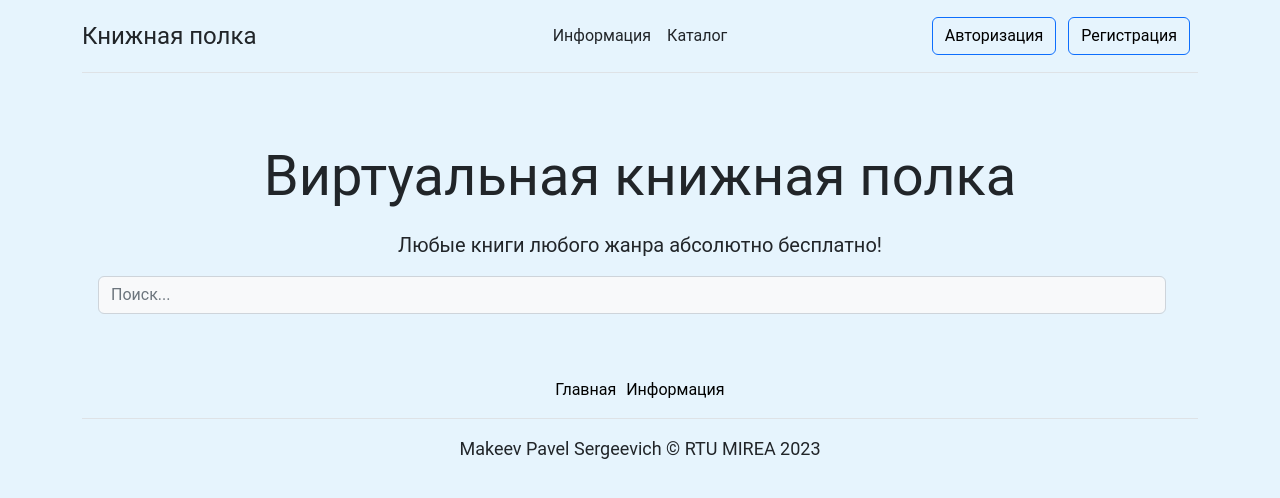
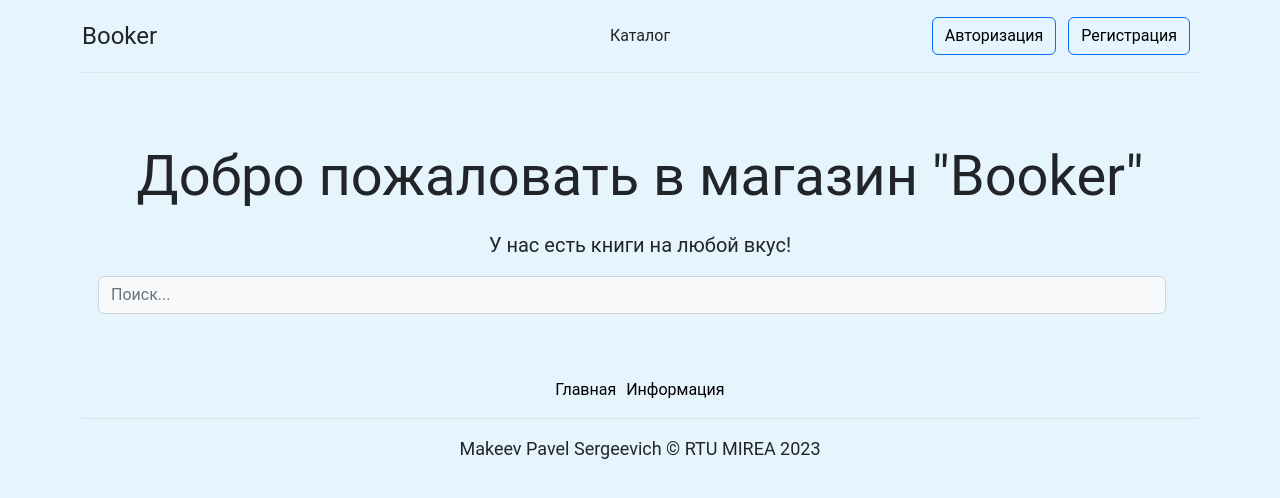
Before and after one commit to PaulMkEvil/BookStore, a Django app: page / in a window 1280 px wide. Shown: the top 498 px of the page. Run offline with Django 4.2, Linux system fonts and the light colour scheme; data that the repository does not hold is empty.

Commit message:
31.03 fix

```diff
--- a/cursework/main/models.py
+++ b/cursework/main/models.py
@@ -19,7 +19,7 @@ class Book(models.Model):
     category = models.CharField("Категория", choices=CATEGORY_CHOICES, max_length=2)
     author = models.CharField("Автор", max_length=50)
     description = models.TextField("Описание", max_length=500)
-    book_file = models.FileField(upload_to='pdfs', default='none')
+    book_file = models.FileField(upload_to='media/pdfs', default='none')
     published_date = models.DateField()
 
     def __str__(self):
--- a/cursework/main/templates/main/base.html
+++ b/cursework/main/templates/main/base.html
@@ -17,17 +17,17 @@
     <div class="container">
     <header class="d-flex flex-wrap align-items-center justify-content-center justify-content-md-between py-3 mb-4 border-bottom">
       <a href="{% url 'home' %}" class="d-flex align-items-center col-md-3 mb-2 mb-md-0 text-dark text-decoration-none">
-        <span class="fs-4">Книжная полка</span>
+        <span class="fs-4">Booker</span>
       </a>
 
       <ul class="nav col-12 col-md-auto mb-2 justify-content-center mb-md-0">
         {% if user.is_authenticated %}
         <li><a href="{% url 'cart' %}" class="nav-link px-2 link-secondary">Полка</a></li>
         {% endif %}
-        <li><a href="{% url 'about' %}" class="nav-link px-2 link-dark">Информация</a></li>
         <li><a href="{% url 'catalog' %}" class="nav-link px-2 link-dark">Каталог</a></li>
         {% if request.user.is_superuser %}
         <li><a href="{% url 'create_book' %}" class="nav-link px-2 link-dark">Добавить книгу</a></li>
+        <li><a href="{% url 'about' %}" class="nav-link px-2 link-dark">Пользователи</a></li>
         {% endif %}
         {% if user.is_authenticated %}
         <li><span class="nav-link px-2 link-dark" style="margin-left: 5px">Пользователь: {{ user.username }}</span></li>
--- a/cursework/main/templates/main/index.html
+++ b/cursework/main/templates/main/index.html
@@ -1,11 +1,11 @@
 {% extends 'main/base.html' %}
 
-{% block title %}Книжная полка{% endblock %}
+{% block title %}Книжный интернет-магазин{% endblock %}
 
 {% block body %}
     <div class="pricing-header p-3 pb-md-4 mx-auto text-center">
-      <h1 class="display-4 fw-normal">Виртуальная книжная полка</h1>
-      <p class="fs-5 text-body-secondary">Любые книги любого жанра абсолютно бесплатно!</p>
+      <h1 class="display-4 fw-normal">Добро пожаловать в магазин "Booker"</h1>
+      <p class="fs-5 text-body-secondary">У нас есть книги на любой вкус!</p>
        <form class="col-12 col-lg-auto mb-3 mb-lg-0 me-lg-3" action="{% url 'search' %}" method="GET">
            <input class="form-control form-control-blue text-bg-light" type="text" name="q" placeholder="Поиск...">
 <!--           <button type="submit">Найти</button>-->
```
